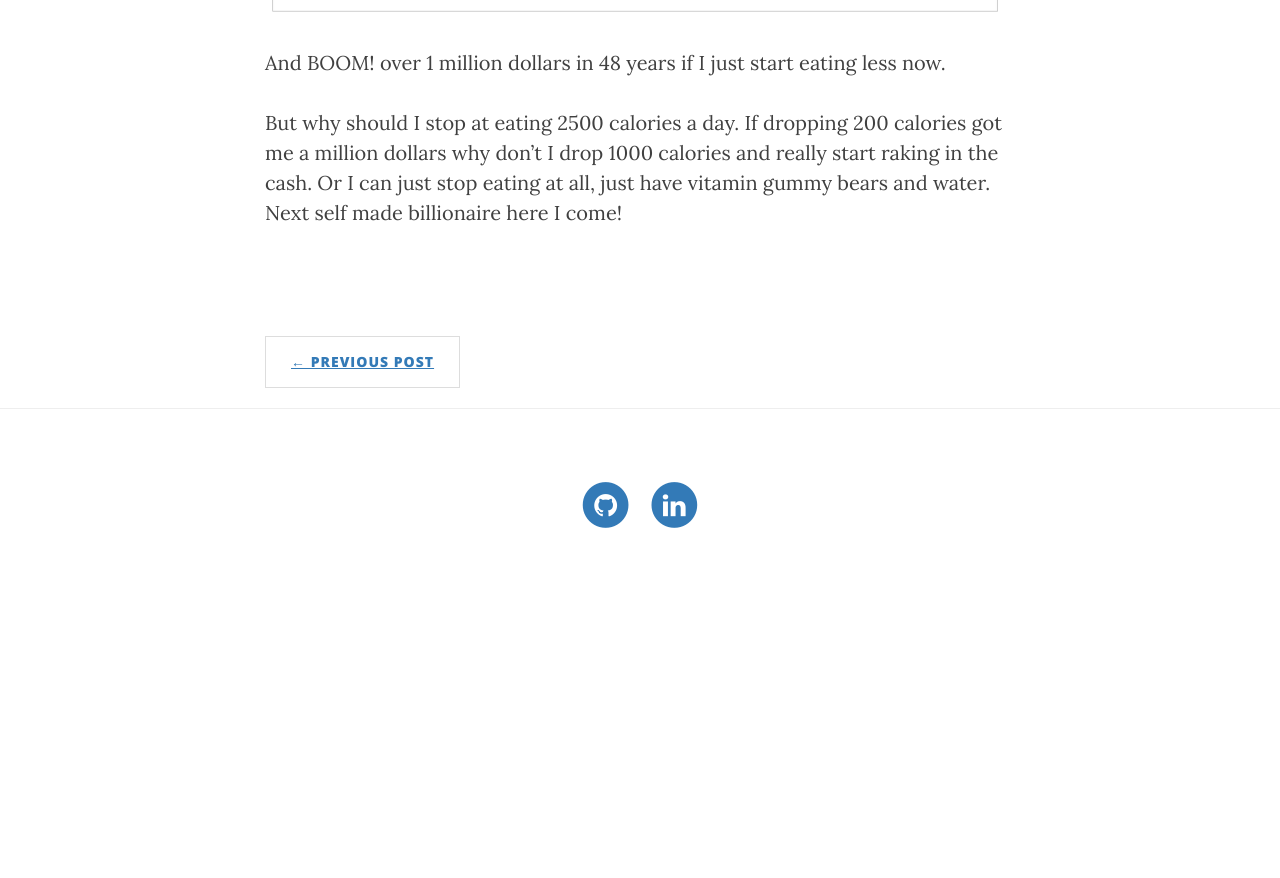
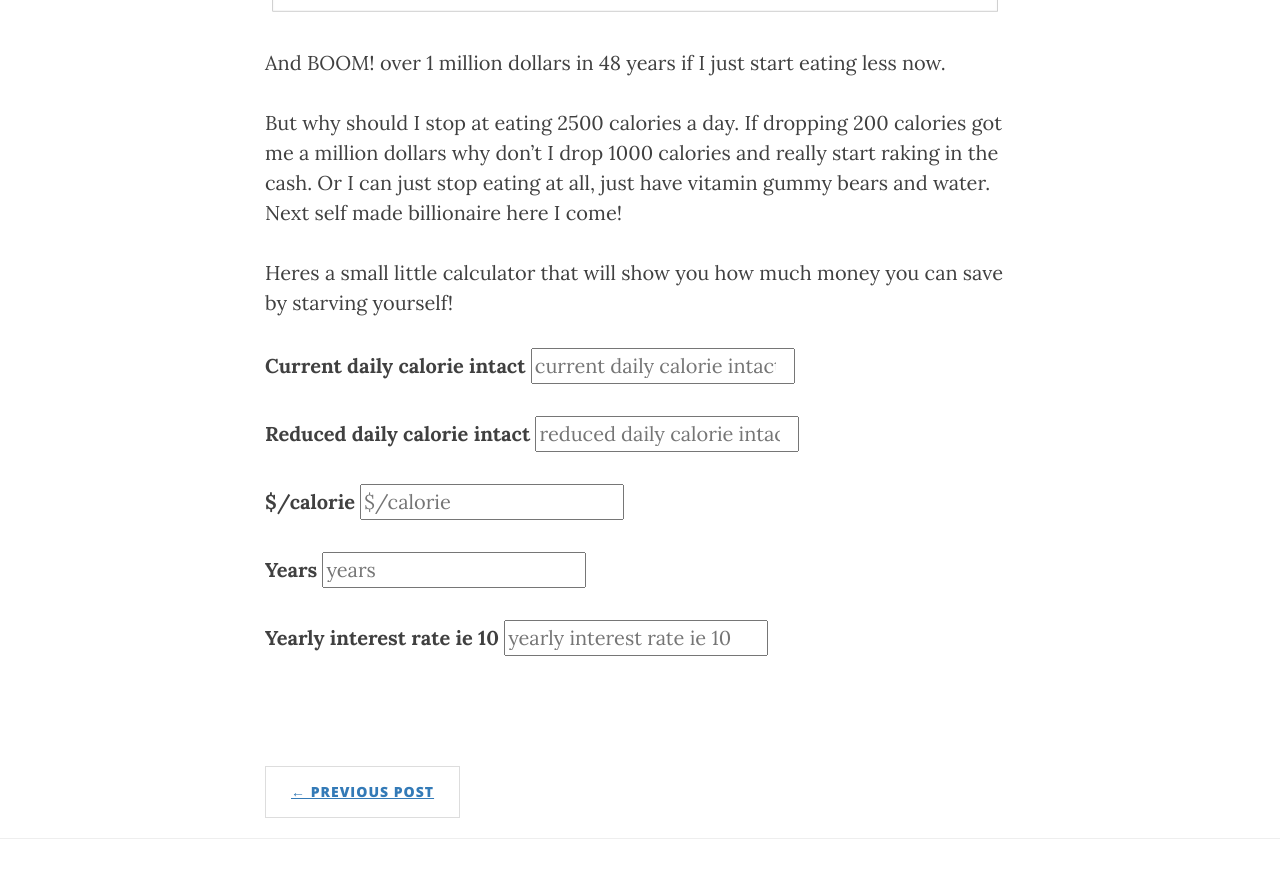
Before and after one commit to kwojcicki/kwojcicki.github.io, a Jekyll site: the page built from _posts/2019-05-14-BECOMING-RICH.md, in a window 1280 px wide and 900 px high, scrolled down 4380 px. Shown: the top 878 px of the window. Built offline with Jekyll 4.4.1, drawn with Linux system fonts in a browser that asks for light colours; nearby versions of some CDN libraries; before the commit the page ends 5007 px from its top, so only the background shows below that; some of the changed text lies outside the part shown.

Commit message:
added calculator

```diff
--- a/_posts/2019-05-14-BECOMING-RICH.md
+++ b/_posts/2019-05-14-BECOMING-RICH.md
@@ -51,6 +51,39 @@ And BOOM! over 1 million dollars in 48 years if I just start eating less now.
 
 But why should I stop at eating 2500 calories a day. If dropping 200 calories got me a million dollars why don't I drop 1000 calories and really start raking in the cash. Or I can just stop eating at all, just have vitamin gummy bears and water. Next self made billionaire here I come!
 
+Heres a small little calculator that will show you how much money you can save by starving yourself!
+
 <script>
-console.log("hello");
+function myFunction() {
+  var diff = document.getElementById("current").value - document.getElementById("desired").value;
+  var year = diff * document.getElementById("dperg").value * 365;
+  var saved = 0;
+  for(var i = 0; i < document.getElementById("years").value; i++){
+  	saved *= (1 + document.getElementById("interest").value/100)
+    saved += year;
+  }
+  document.getElementById("moneyresult").innerHTML  = saved;
+}
 </script>
+
+ <label for="current">Current daily calorie intact</label>
+<input id='current' type="number" onkeyup="myFunction()" placeholder="current daily calorie intact">
+<br>
+
+ <label for="desired">Reduced daily calorie intact</label>
+<input id='desired' type="number" onkeyup="myFunction()" placeholder="reduced daily calorie intact">
+<br>
+
+ <label for="dperg">$/calorie</label>
+<input id='dperg' type="number" onkeyup="myFunction()" placeholder="$/calorie">
+<br>
+
+ <label for="years">Years</label>
+<input id='years' type="number" onkeyup="myFunction()" placeholder="years">
+<br>
+
+ <label for="interest">Yearly interest rate ie 10</label>
+<input id='interest' type="number" onkeyup="myFunction()" placeholder="yearly interest rate ie 10">
+<br>
+
+<p id='moneyresult'></p>
```
